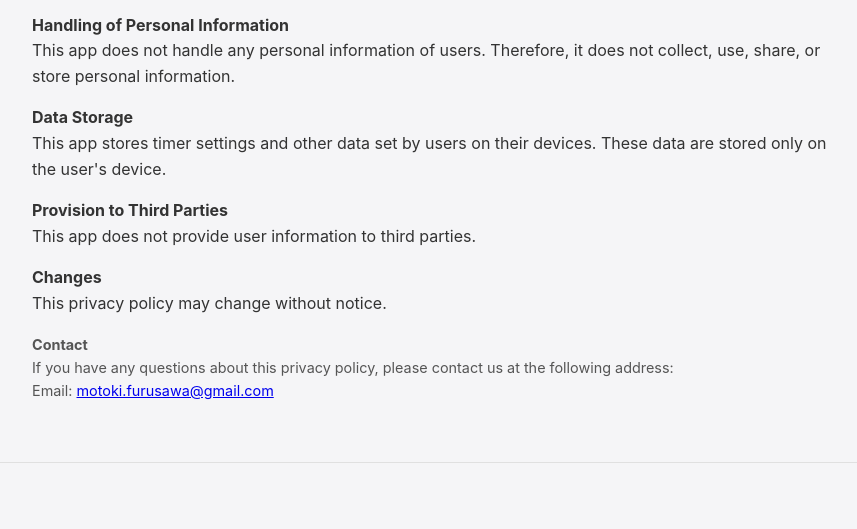
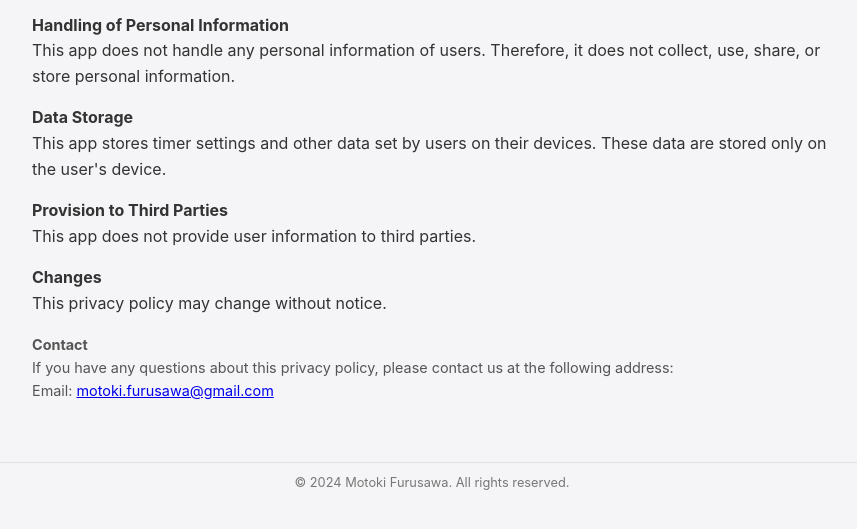
Before and after one commit to moflutter/eula, a plain HTML site: page index.html in a window 1280 px wide. Shown: the part 151-680 px from the top of the page, without its empty margins (208-1065 px from the left). Drawn offline with Linux system fonts and the light colour scheme.

Commit message:
Update index.html

```diff
--- a/index.html
+++ b/index.html
@@ -63,7 +63,7 @@
         Email: <a href="mailto:motoki.furusawa@gmail.com">motoki.furusawa@gmail.com</a></p>
     </div>
     <footer>
-
+        &copy; 2024 Motoki Furusawa. All rights reserved.
     </footer>
 </body>
 </html>
```
